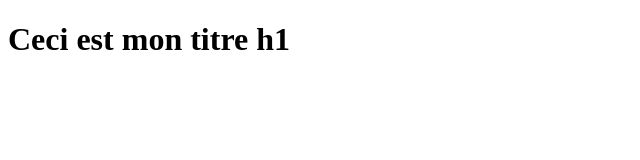
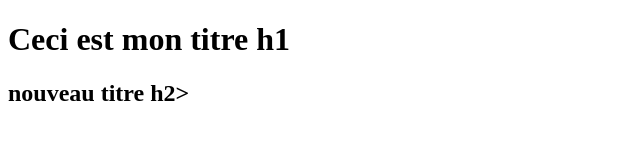
Before and after one commit to jejem8430/helloWord, a plain HTML site: page index.html in a window 1280 px wide. Shown: the whole page, without its empty margins (0-640 px from the left). Drawn offline with Linux system fonts and the light colour scheme.

Commit message:
Update index.html
add h2

```diff
--- a/index.html
+++ b/index.html
@@ -8,5 +8,6 @@
 </head>
 <body>
     <h1>Ceci est mon titre h1 </h1>
+    <h2>nouveau titre h2>
 </body>
 </html>
```
